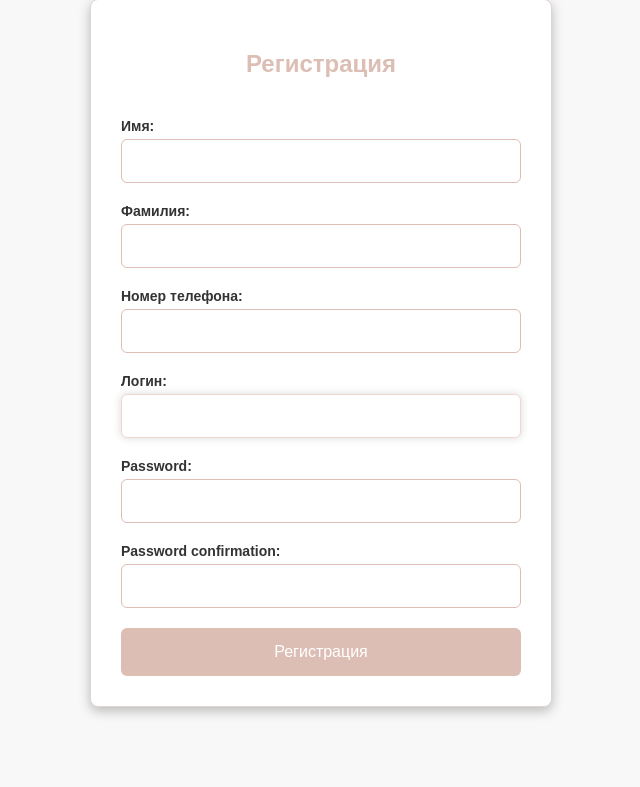
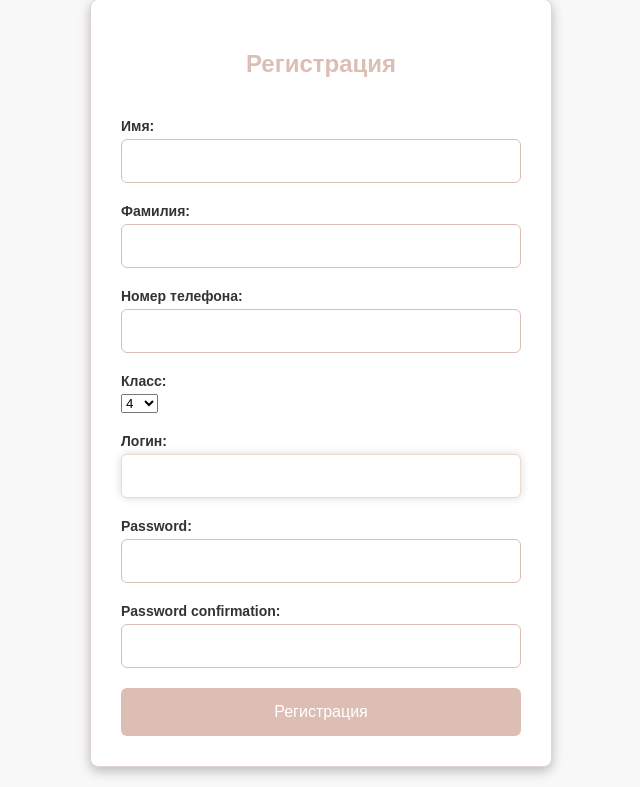
Before and after one commit to Smoz1e/Roads-to-the-future-quests, a Django app: page /accounts/register/ in a window 1280 px wide. Shown: the part 21-808 px from the top of the page, without its empty margins (319-959 px from the left). Before the commit the page ends 737 px from the top, so only its background shows below. Run offline with Django 5.2, Linux system fonts and the light colour scheme; parts of the project's set-up code (start-up, migrations or seed data) failed here and were passed over.

Commit message:
add class for register system

```diff
--- a/RTTF/accounts/admin.py
+++ b/RTTF/accounts/admin.py
@@ -3,7 +3,8 @@ from .models import CustomUser, Quest, Question, QuestProgress
 
 @admin.register(CustomUser)
 class CustomUserAdmin(admin.ModelAdmin):
-    list_display = ('username', 'first_name', 'last_name', 'phone_number')
+    list_display = ('username', 'first_name', 'last_name', 'phone_number', 'class_user')
+    list_filter = ('class_user',)
 
 @admin.register(Quest)
 class QuestAdmin(admin.ModelAdmin):
--- a/RTTF/accounts/forms.py
+++ b/RTTF/accounts/forms.py
@@ -6,14 +6,19 @@ from django.contrib.auth import get_user_model
 
 CustomUser = get_user_model()
 
+
 class UserRegisterForm(UserCreationForm):
     first_name = forms.CharField(max_length=30, required=True, label='Имя')
     last_name = forms.CharField(max_length=30, required=True, label='Фамилия')
     phone_number = forms.CharField(max_length=15, required=True, label='Номер телефона')
 
+    # Добавляем поле класса
+    CLASS_CHOICES = [(str(i), str(i)) for i in range(4, 12)]
+    class_user = forms.ChoiceField(choices=CLASS_CHOICES, required=True, label='Класс')
+
     class Meta:
         model = CustomUser
-        fields = ['first_name', 'last_name', 'phone_number', 'username', 'password1', 'password2']
+        fields = ['first_name', 'last_name', 'phone_number', 'class_user', 'username', 'password1', 'password2']
         labels = {
             'username': 'Логин',
             'password1': 'Пароль',
--- a/RTTF/accounts/models.py
+++ b/RTTF/accounts/models.py
@@ -1,11 +1,16 @@
 from django.db import models
 from django.contrib.auth.models import AbstractUser
+
 
 class CustomUser(AbstractUser):
     first_name = models.CharField(max_length=30, blank=True, null=True)
     last_name = models.CharField(max_length=30, blank=True, null=True)
     phone_number = models.CharField(max_length=15, blank=True, null=True)
     quests = models.ManyToManyField('Quest', through='QuestProgress', related_name='users', blank=True)
+
+    # Поле для указания класса
+    CLASS_CHOICES = [(str(i), str(i)) for i in range(4, 12)]
+    class_user = models.CharField(max_length=2, choices=CLASS_CHOICES, blank=False, null=False)
 
     def __str__(self):
         return self.username
--- a/RTTF/accounts/templates/accounts/register.html
+++ b/RTTF/accounts/templates/accounts/register.html
@@ -122,6 +122,9 @@
                 {{ form.phone_number.label_tag }} {{ form.phone_number }}
             </div>
             <div class="form-group">
+                {{ form.class_user.label_tag }} {{ form.class_user }}
+            </div>
+            <div class="form-group">
                 {{ form.username.label_tag }} {{ form.username }}
             </div>
             <div class="form-group">
```
Also changed, not shown: RTTF/db.sqlite3.
